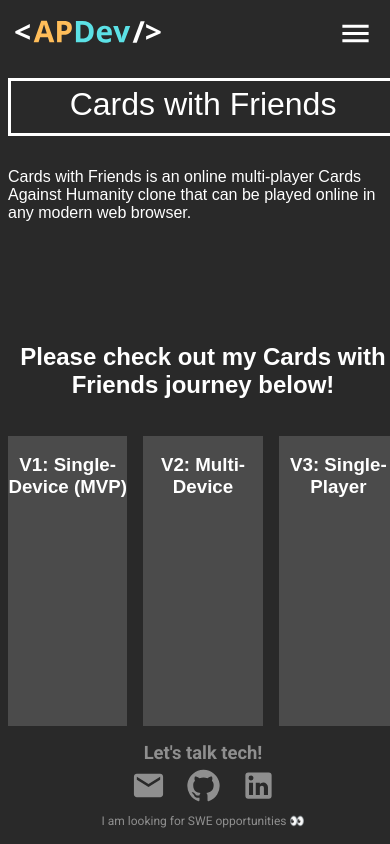
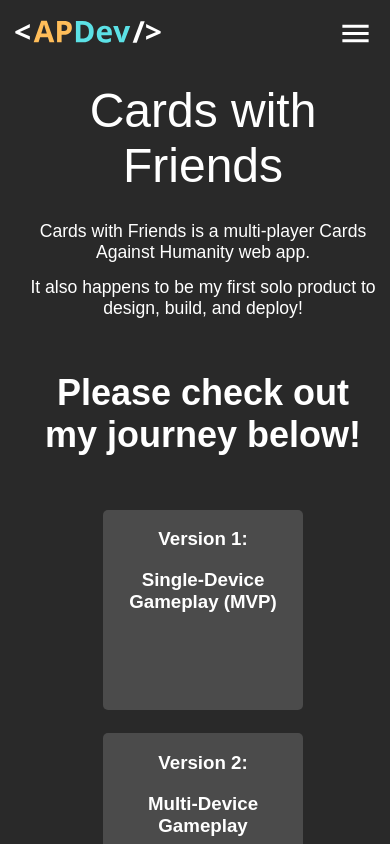
Before and after one commit to mrandypratt/workout-log-client, a React (Create React App) app: page /portfolio in a window 390 px wide. Shown: the top 844 px of the page. Built offline with nearby package versions, Linux system fonts and the light colour scheme.

Commit message:
Added Responsive layout to portfolio page

```diff
--- a/src/styles/Portfolio.css
+++ b/src/styles/Portfolio.css
@@ -12,6 +12,7 @@
   width: 100vw;
 }
 
+@media (min-width: 681px) {
   .portfolio-content-wrapper {
     grid-area: portfolio-content-wrapper;
     display: grid;
@@ -20,7 +21,7 @@
       "summary summary summary"
       "cta cta cta"
       "project1 project2 project3";
-  grid-template-rows: .3fr .8fr .5fr 1.5fr;
+    grid-template-rows: .3fr .4fr .4fr 1.5fr;
     grid-template-columns: 1fr 1fr 1fr;
     grid-row-gap: 1rem;
     grid-column-gap: 1rem;
@@ -28,15 +29,38 @@
     justify-self: center;
     font-family: Arial, Helvetica, sans-serif ;
   }
+}
+
+
+@media (max-width: 680px) {
+  .portfolio-content-wrapper {
+    grid-area: portfolio-content-wrapper;
+    display: grid;
+    grid-template-areas:
+      "header"
+      "summary"
+      "cta"
+      "project1"
+      "project2"
+      "project3";
+    grid-template-rows: .3fr .4fr .4fr 1.5fr;
+    grid-template-columns: 1fr;
+    grid-row-gap: 1rem;
+    grid-column-gap: 1rem;
+    max-width: 90%;
+    justify-self: center;
+    font-family: Arial, Helvetica, sans-serif;
+  }
+}
 
 .portfolio-header-container {
   grid-area: header;
   text-align: center;
-  border: 3px solid white;
 }
 
-.portfolio-header{
+.portfolio-header {
   font-weight: 500;
+  font-size: 3rem;
   margin-top: 5px;
   margin-bottom: 5px;
 }
@@ -51,8 +75,9 @@
 
 .portfolio-summary {
   font-weight: 400;
-  text-align: left;
-  max-width: 600px;
+  margin-top: 7px;
+  margin-bottom: 7px;
+  font-size: 1.10rem;
 }
 
 .portfolio-cta-container {
@@ -60,9 +85,24 @@
   text-align: center;
 }
 
+.portfolio-cta {
+  grid-area: cta;
+  text-align: center;
+  font-size: 2.25rem;
+}
+
 .portfolio-project-card-container {
   text-align: center;
   background-color: rgb(75, 75, 75);
+  border-radius: 5px;
+  height: 200px;
+  max-width: 200px;
+  justify-self: center;
+  align-self: center;
+}
+
+.portfolio-project-card-header {
+
 }
 
 #project1 {
@@ -76,3 +116,9 @@
 #project3 {
   grid-area: project3;
 }
+
+@media (min-width: 681px) {
+  .portfolio-project-card-container {
+    align-self:baseline
+  }
+}
--- a/src/views/Portfolio.tsx
+++ b/src/views/Portfolio.tsx
@@ -18,31 +18,43 @@
 
         <div className="portfolio-summary-container">
           <p className="portfolio-summary">
-            Cards with Friends is an online multi-player Cards Against Humanity clone that can be played online in any modern web browser.
+            Cards with Friends is a multi-player Cards Against Humanity web app.
+          </p>
+          <p className="portfolio-summary">
+            It also happens to be my first solo product to design, build, and deploy!
           </p>
         </div>
 
         <div className="portfolio-cta-container">
           <h2 className="portfolio-cta">
-            Please check out my Cards with Friends journey below!
+            Please check out my journey below!
           </h2>
         </div>
 
         <div className="portfolio-project-card-container" id="project1">
-          <h3 className="portfolio-project-card">
-            V1: Single-Device (MVP)
+          <h3 className="portfolio-project-card-header">
+            Version 1:
+          </h3>
+          <h3 className="portfolio-project-card-header">
+            Single-Device Gameplay (MVP)
           </h3>
         </div>
 
         <div className="portfolio-project-card-container" id="project2">
-          <h3 className="portfolio-project-card">
-            V2: Multi-Device
+          <h3 className="portfolio-project-card-header">
+            Version 2:
+          </h3>
+          <h3 className="portfolio-project-card-header">
+            Multi-Device Gameplay
           </h3>
         </div>
 
         <div className="portfolio-project-card-container" id="project3">
-          <h3 className="portfolio-project-card">
-            V3: Single-Player
+          <h3 className="portfolio-project-card-header">
+            Version 3
+          </h3>
+          <h3 className="portfolio-project-card-header">
+            Single-Player: Online Simulation
           </h3>
         </div>
       </div>
```
Lines whose indentation alone changed are shown as unchanged.
